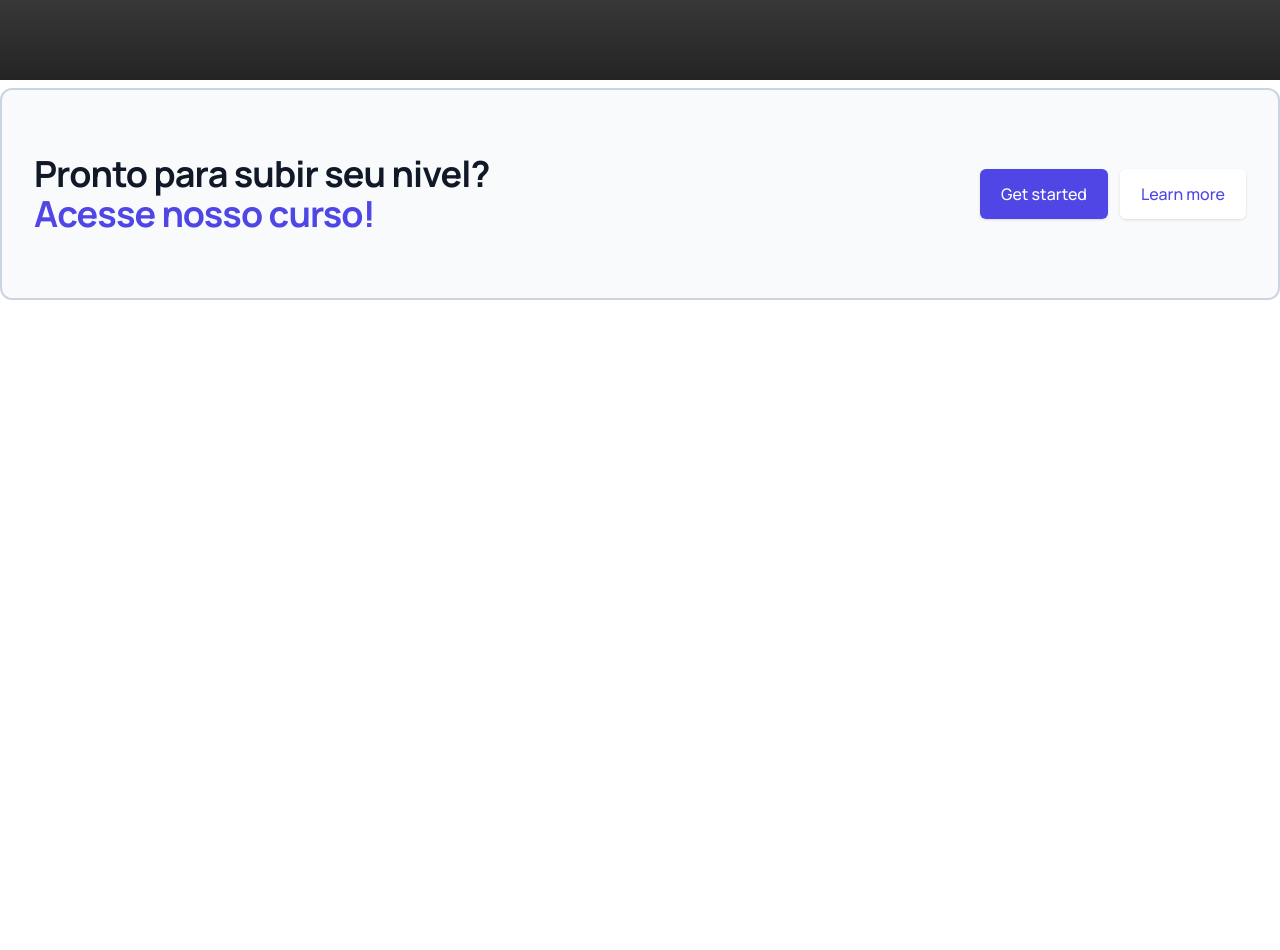
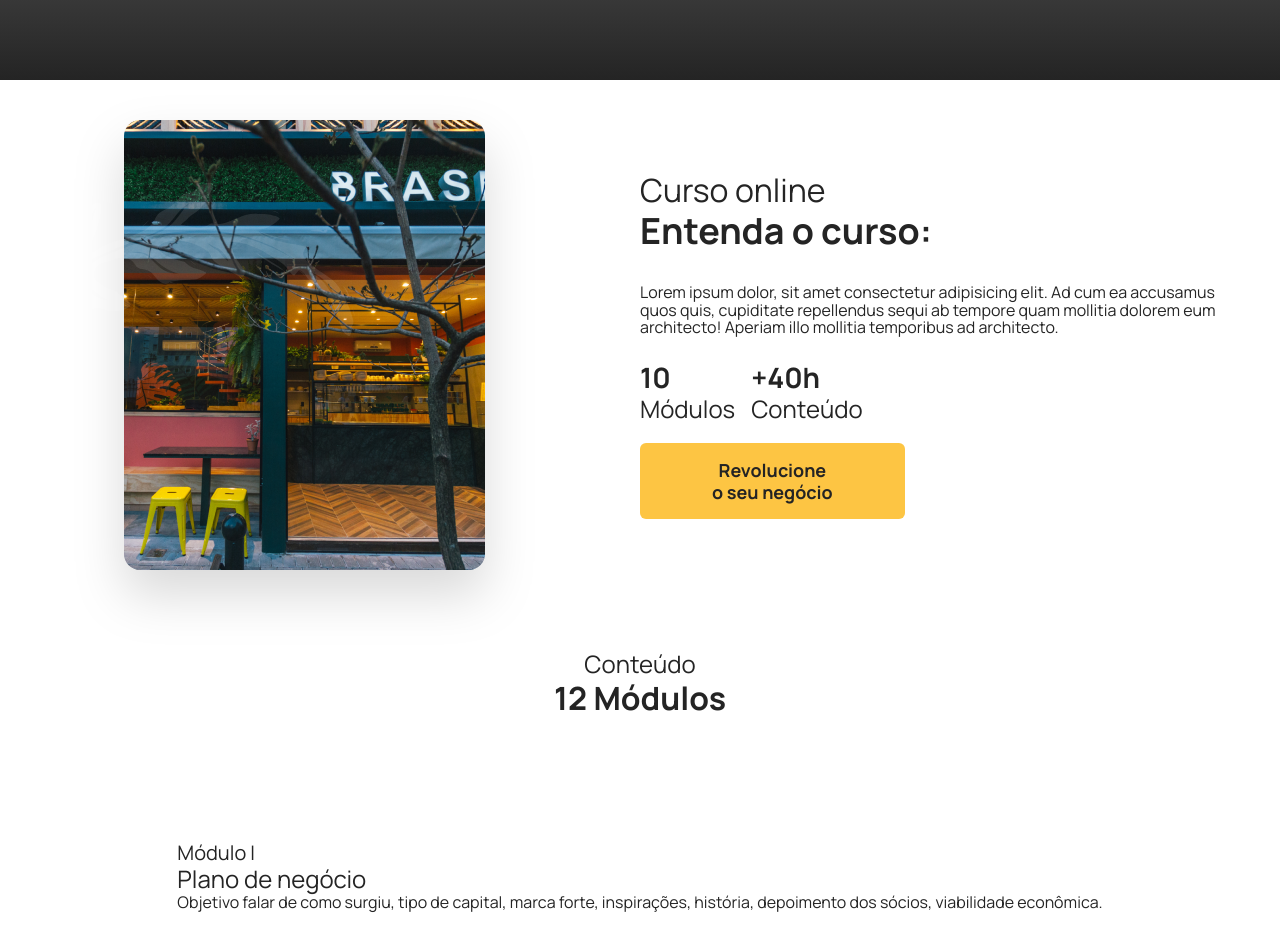
Before and after one commit to MikaaZz/brasilic-landing-page, a website built with Vite: page index.html in a window 1280 px wide. Shown: the part 720-1670 px from the top of the page. Before the commit the page ends 1020 px from the top, so only its background shows below. Built offline with nearby package versions, Linux system fonts and the light colour scheme; files whose address does not match are found by name.

Commit message:
Create 'Entenda o curso' section

```diff
--- a/index.html
+++ b/index.html
@@ -17,8 +17,9 @@
       <header
         class="items-center justify-center flex flex-col mb-2 h-screen w-full bg-header-background bg-center bg-no-repeat bg-cover"
       >
+        <div class="w-full bg-header-gradient h-screen">
           <div
-          class="items-center justify-center flex flex-col gap-12 w-full h-screen bg-header-gradient"
+            class="items-center justify-center flex flex-col gap-12 max-w-6xl w-full h-screen mx-auto"
           >
             <svg
               class="my-8 absolute top-4"
@@ -62,9 +63,9 @@
                 </clipPath>
               </defs>
             </svg>
-          <div class="flex items-center flex-col gap-1">
-            <h2 class="font-normal text-4xl uppercase">Curso Online</h2>
-            <h1 class="font-extrabold text-6xl uppercase">
+            <div class="flex items-center flex-col gap-1 text-center">
+              <h2 class="font-normal uppercase">Curso Online</h2>
+              <h1 class="font-extrabold text-uppercase">
                 Como abrir<br />meu restaurante
               </h1>
             </div>
@@ -83,36 +84,84 @@
               </button>
             </nav>
           </div>
+        </div>
       </header>
-      <main>
-        <div class="bg-gray-50 rounded-xl border-2 border-slate-300">
-          <div
-            class="mx-auto max-w-7xl py-12 px-4 sm:px-6 lg:flex lg:items-center lg:justify-between lg:py-16 lg:px-8 lg:gap-4"
+      <main class="items-center justify-center flex flex-col gap-4 relative">
+        <img
+          class="absolute left-0 top-14 z-10"
+          src="./src/assets//svg/detail.svg"
+        />
+        <img
+          class="absolute right-0 rotate-180 z-10"
+          src="./src/assets//svg/detail.svg"
+        />
+        <section
+          class="items-center justify-center flex flex-col gap-24 max-w-6xl w-full mx-auto my-8 relative sm:flex-row"
         >
-            <h2
-              class="text-left text-3xl font-bold tracking-tight text-gray-900 sm:text-4xl"
+          <div class="relative mx-auto items-center justify-end flex">
+            <span
+              class="h-10 w-10 bg-green-color inline-block rounded-full absolute top-0 -z-10"
+            ></span>
+            <img
+              class="rounded-2xl drop-shadow-2xl"
+              src="./src/assets/img/ImageCard.png"
+              alt=""
+            />
+            <span
+              class="h-10 w-10 bg-yellow-color inline-block rounded-full absolute bottom-0 -z-10"
+            ></span>
+          </div>
+          <div class="items-start justify-start flex flex-col w-1/2">
+            <div class="items-start justify-start flex flex-col mb-8">
+              <h3 class="font-normal">Curso online</h3>
+              <h2 class="font-bold">Entenda o curso:</h2>
+            </div>
+            <p class="mb-6">
+              Lorem ipsum dolor, sit amet consectetur adipisicing elit. Ad cum
+              ea accusamus quos quis, cupiditate repellendus sequi ab tempore
+              quam mollitia dolorem eum architecto! Aperiam illo mollitia
+              temporibus ad architecto.
+            </p>
+            <div class="items-start justify-start flex gap-4 mb-5">
+              <span
+                ><h4 class="font-bold">10</h4>
+                <h5>Módulos</h5></span
               >
-              <span class="block">Pronto para subir seu nivel?</span>
-              <span class="block text-indigo-600">Acesse nosso curso!</span>
-            </h2>
-            <div class="mt-8 flex lg:mt-0 lg:flex-shrink-0">
-              <div class="inline-flex rounded-md shadow">
-                <a
-                  href="#"
-                  class="inline-flex items-center justify-center rounded-md border border-transparent bg-indigo-600 px-5 py-3 text-base font-medium text-white hover:bg-indigo-700"
-                  >Get started</a
+              <span
+                ><h4 class="font-bold">+40h</h4>
+                <h5>Conteúdo</h5></span
               >
             </div>
-              <div class="ml-3 inline-flex rounded-md shadow">
-                <a
-                  href="#"
-                  class="inline-flex items-center justify-center rounded-md border border-transparent bg-white px-5 py-3 text-base font-medium text-indigo-600 hover:bg-indigo-50"
-                  >Learn more</a
+            <button
+              class="transition-all button-style bg-primary-button text-main-text-color hover:bg-primary-button-hover hover:border-primary-button-border"
             >
+              Revolucione<br />
+              o seu negócio
+            </button>
+          </div>
+        </section>
+        <section
+          class="items-center justify-center flex flex-col gap-24 max-w-6xl w-full mx-auto my-8 relative"
+        >
+          <div class="items-center justify-center flex flex-col">
+            <h5>Conteúdo</h5>
+            <h3 class="font-bold">12 Módulos</h3>
+          </div>
+          <div>
+            <div class="items-start justify-start flex flex-col gap-4">
+              <img src="" alt="" />
+              <div class="items-start justify-start flex flex-col px-4 py-3">
+                <h6>Módulo I</h6>
+                <h5>Plano de negócio</h5>
+                <p>
+                  Objetivo falar de como surgiu, tipo de capital, marca forte,
+                  inspirações, história, depoimento dos sócios, viabilidade
+                  econômica.
+                </p>
               </div>
             </div>
           </div>
-        </div>
+        </section>
       </main>
     </div>
     <script type="module" src="/src/main.ts"></script>
--- a/src/main.ts
+++ b/src/main.ts
@@ -1,5 +1,5 @@
+import './styles/output.css';
 import './styles/style.css';
-import './styles/output.css';
 import './components/Button/style.css';
 
 // document.querySelector<HTMLDivElement>('#app')!.innerHTML = ``;
--- a/src/styles/style.css
+++ b/src/styles/style.css
@@ -1,6 +1,6 @@
 :root {
   color-scheme: light dark;
-  color: rgba(255, 255, 255, );
+  color: #FFF9EB;
   background-color: #242424;
 
   font-synthesis: none;
@@ -26,21 +26,49 @@ body {
 }
 
 h1 {
+  font-size: 3.75rem;
   line-height: 1.1;
 }
 
-h2 {}
+h2 {
+  font-size: 2.25rem;
+  line-height: 1.2;
+}
+
+h3 {
+  font-size: 2rem;
+  line-height: 1.2;
+}
+
+h4 {
+  font-size: 1.75rem;
+  line-height: 1.2;
+}
+
+h5 {
+  font-size: 1.5rem;
+  line-height: 1.2;
+}
+
+h6 {
+  font-size: 1.25rem;
+  line-height: 1.2;
+}
+
+p {
+  font-size: 1rem;
+  line-height: 1.1;
+}
 
 #app {
   margin: 0 auto;
   /* padding: 2rem; */
-  text-align: center;
   width: 100%;
 }
 
 @media (prefers-color-scheme: light) {
   :root {
-    color: #213547;
+    color: #242424;
     background-color: #ffffff;
   }
 }
--- a/tailwind.config.cjs
+++ b/tailwind.config.cjs
@@ -21,6 +21,8 @@ module.exports = {
         'secundary-button-hover': '#005547',
         'secundary-button-border': '#006655',
         'main-text-color': '#242424',
+        'green-color': '#006655',
+        'yellow-color': '#FDC543',
       },
     },
   },
```
Also changed, not shown: src/assets/img/ImageCard.png (added), src/assets/svg/detail.svg (added), src/styles/output.css. Lines whose indentation alone changed are shown as unchanged.
